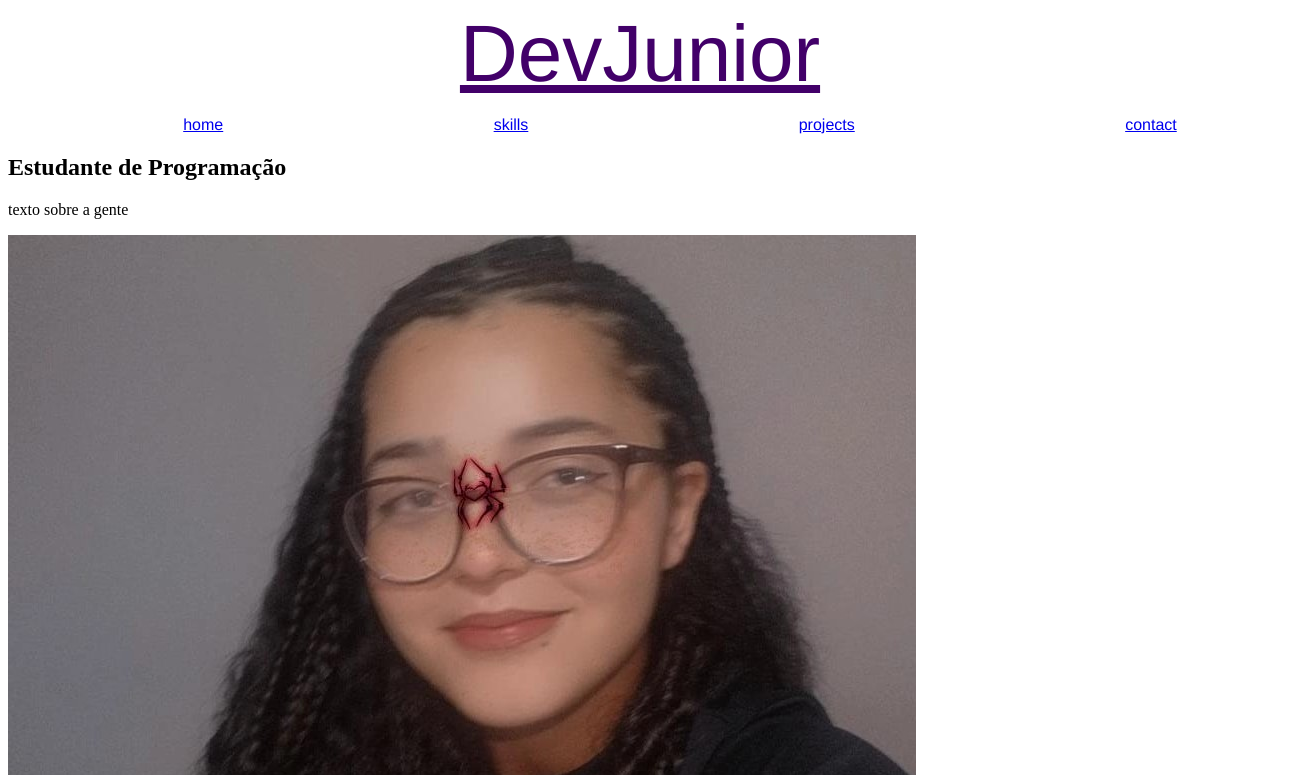
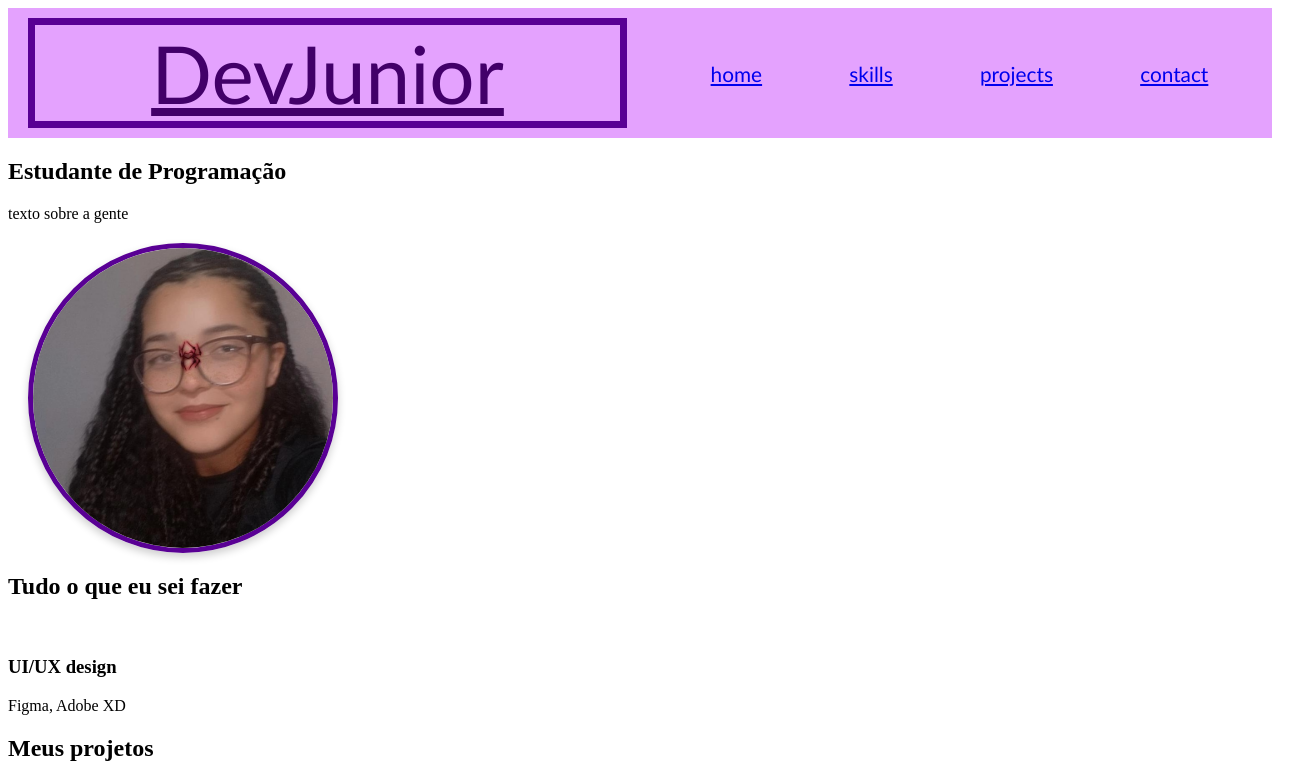
Before and after one commit to emiadegaveta/pedrao_28, a plain HTML site: page index.html in a window 1280 px wide. Shown: the top 775 px of the page, 1312 px wide, since content can reach past the window. Drawn offline with Linux system fonts and the light colour scheme.

Commit message:
Add files via upload

```diff
--- a/style.css
+++ b/style.css
@@ -1,13 +1,24 @@
+/* foi utilizada IA para poder adicionar o css na minha navbar*/
+.navbar {
+    display: flex;
+    justify-content: space-between;
+    align-items: center;
+    background-color: #b500fd5d;
+    padding: 10px 20px;
+    color: white;
+}
+
 .Logo {
     width: 100%;
-    height: 70%;
-    /* border: 1px solid red; */
+    height:100%;
+    border: 7px solid #590094;
     color: hwb(278 0% 59%);
     display: flex;
     align-items: center;
     justify-content: center;
-    font-family: 'Franklin Gothic Medium', 'Arial Narrow', Arial, sans-serif;
+    font-family: 'Gill Sans', 'Gill Sans MT', Calibri, 'Trebuchet MS', sans-serif;
     font-size: 5rem;
+    font-style: bold;
 }
 
 .Nav-links {
@@ -17,5 +28,23 @@
     width: 100%;
     height: 100%;
     list-style-type: none;
-    font-family: 'Franklin Gothic Medium', 'Arial Narrow', Arial, sans-serif;
+    font-family: 'Gill Sans', 'Gill Sans MT', Calibri, 'Trebuchet MS', sans-serif;
+    font-size: 1.3rem;
+    font-style: bold;
 }
+
+/*foi utilizada IA para poder modificar a minha imagem*/
+.emiadegaveta {
+    width: 300px;
+    height: 300px;
+    border-radius: 50%;
+    object-fit: cover;
+    /*pinto*/
+    border: 5px solid #590094;
+    box-shadow: 0 4px 8px rgba(0, 0, 0, 0.2);
+    transition: transform 0.2s;
+    margin: 20px;
+    display: flex;
+    align-items: center;
+    justify-content: center;
+}
```
